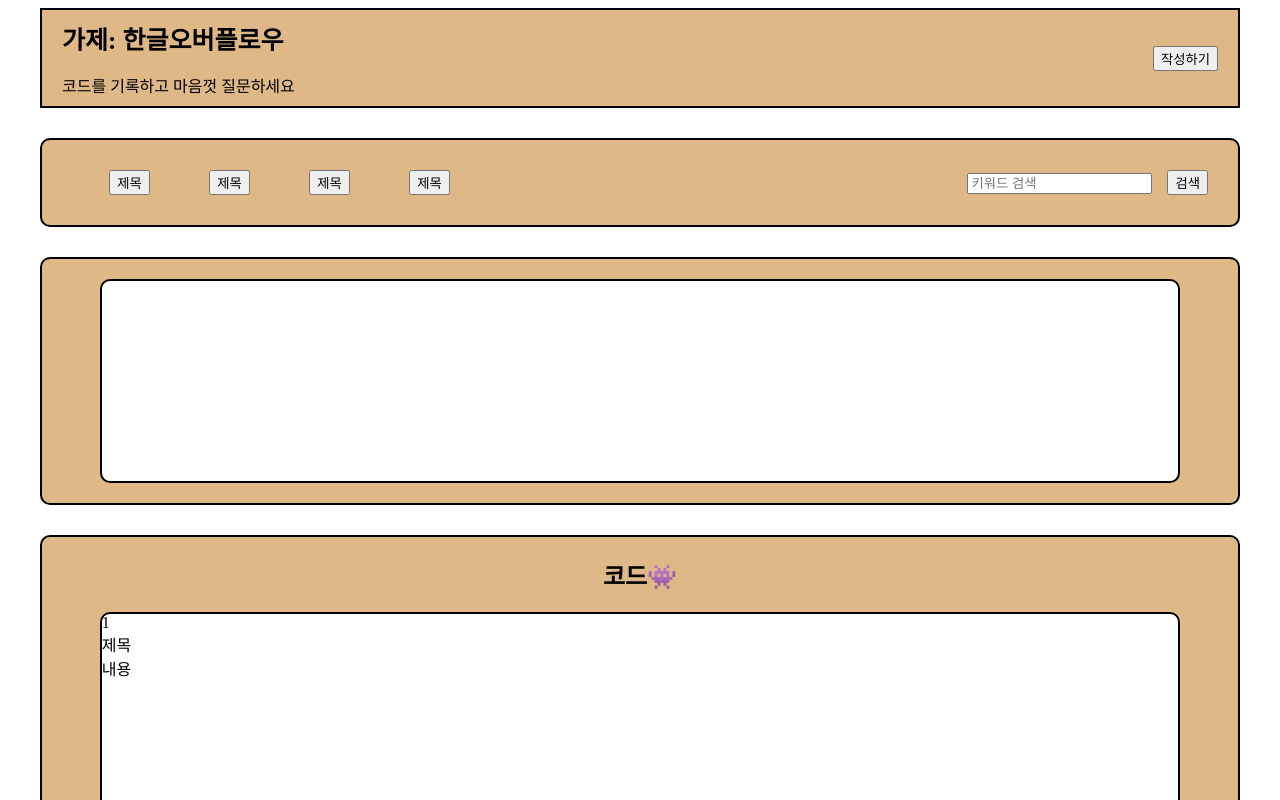
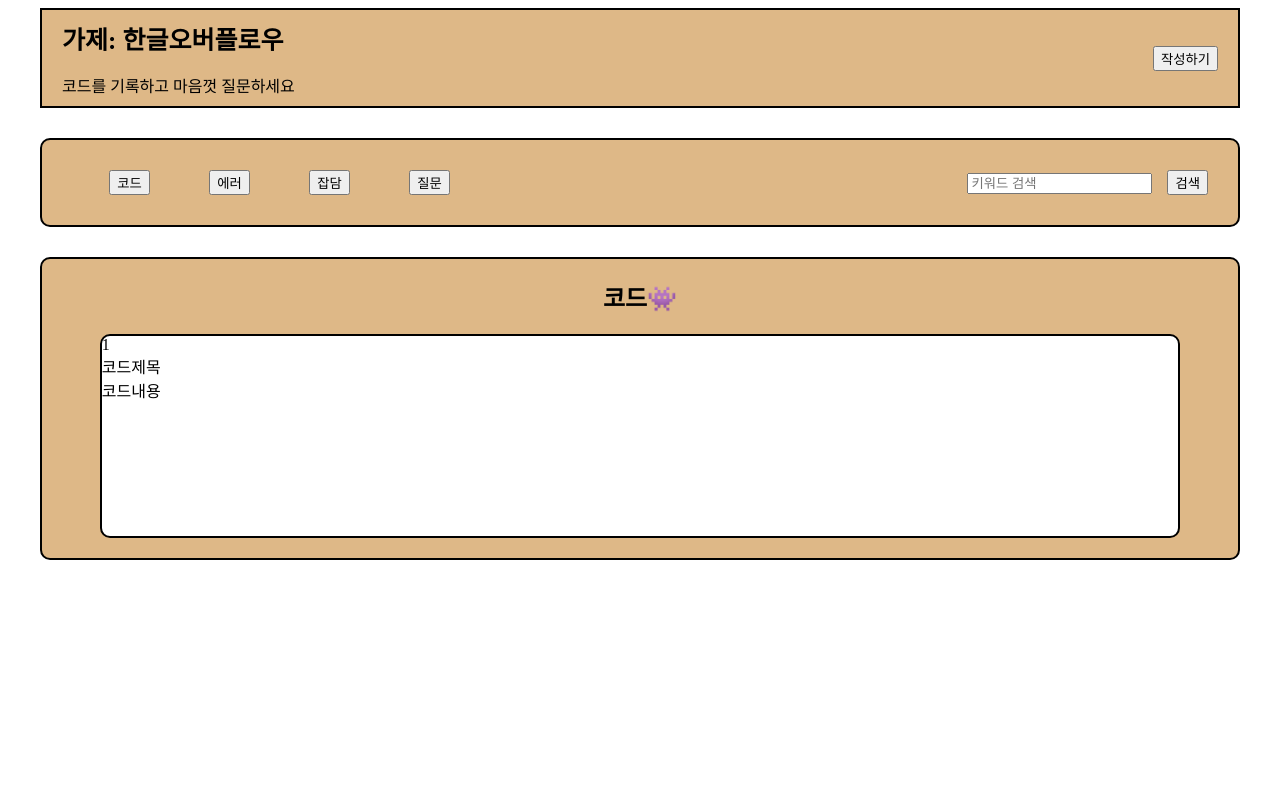
Before and after one commit to kasucco/hanghaeweek6front, a React (Create React App) app: page / in a window 1280 px wide. Shown: the top 800 px of the page. Built offline with nearby package versions, Linux system fonts and the light colour scheme; no server answers; data requests are answered from the project's data file.

Commit message:
Form 수정

```diff
--- a/db.json
+++ b/db.json
@@ -3,32 +3,32 @@
       {
         "id": 1,
         "author": "작성자",
-        "title": "제목",
-        "body": "내용",
+        "title": "코드제목",
+        "body": "코드내용",
         "isDone": false,
         "name": "code"
       },
       {
         "id": 2,
         "author": "작성자",
-        "title": "제목",
-        "body": "내용",
+        "title": "에러제목",
+        "body": "에러내용",
         "isDone": false,
         "name": "error"
       },
       {
         "id": 3,
         "author": "작성자",
-        "title": "제목",
-        "body": "내용",
+        "title": "잡담제목",
+        "body": "잡담내용",
         "isDone": false,
         "name": "chat"
       },
       {
         "id": 4,
         "author": "작성자",
-        "title": "제목",
-        "body": "내용",
+        "title": "질문제목",
+        "body": "질문내용",
         "isDone": false,
         "name": "question"
       }
--- a/src/commponents/Chat.js
+++ /dev/null
@@ -1,25 +0,0 @@
-import styled from "styled-components";
-
-const Chat = (postsData) => {
-    return (
-        <ChatBox>
-            <div>
-                <span>{postsData?.id}</span>
-                <div>{postsData?.title}</div>
-                <div>{postsData?.body}</div>
-            </div>
-        </ChatBox>
-    )
-}
-
-export default Chat;
-
-const ChatBox = styled.div`
-width: 90%;
-height: 200px;
-margin: 20px auto;
-border: 2px solid black;
-border-radius: 10px;
-margin-top: 20px;
-background-color: white;
-`
--- a/src/commponents/Code.js
+++ b/src/commponents/Code.js
@@ -8,8 +8,6 @@ const Code = ({ postsData }) => {
                 <span>{postsData?.id}</span>
                 <div>{postsData?.title}</div>
                 <div>{postsData?.body}</div>
-                {/* Main.Js에서 code.js를 &&연산자를 사용했고 찾아줄때 옵셔널 체이닝을 이용하였다.
-                ?연산자를 사용하지 않았을때 실행이 되지 않았다 */}
             </div>
         </CodeBox>
     )
--- a/src/commponents/Error.js
+++ /dev/null
@@ -1,25 +0,0 @@
-import styled from "styled-components";
-
-const Error = (postsData) => {
-    return (
-        <ErrorBox>
-            <div>
-                <span>{postsData?.id}</span>
-                <div>{postsData?.title}</div>
-                <div>{postsData?.body}</div>
-            </div>
-        </ErrorBox>
-    )
-}
-
-export default Error;
-
-const ErrorBox = styled.div`
-width: 90%;
-height: 200px;
-margin: 20px auto;
-border: 2px solid black;
-border-radius: 10px;
-margin-top: 20px;
-background-color: white;
-`
--- a/src/pages/post/Main.js
+++ b/src/pages/post/Main.js
@@ -4,12 +4,10 @@ import Layout from "../../shared/Layout";
 import { useDispatch, useSelector } from "react-redux";
 import { __getPosts } from "../post/postSlice";
 import Code from "../../commponents/Code";
-import Chat from "../../commponents/Chat";
-import Error from "../../commponents/Error";
-import Question from "../../commponents/Question";
 
 function Main() {
-  const [content, setContent] = useState()
+  const [content, setContent] = useState();
+
   const handleClickButton = (e) => {
     const { name } = e.target;
     setContent(name);
@@ -19,25 +17,20 @@ function Main() {
 
   const selectComponent = {
     code: <Code />,
-    error: <Error />,
-    chat: <Chat />,
-    question: <Question />,
-  }
+  };
   useEffect(() => {
-    setContent("code")
+    setContent("code");
   }, []);
-  console.log()
+  console.log("content", content);
   //버튼을 누른 후 렌더링 시킬 때 selectComponent 변수의 값에 담긴 객체의 key값을 이용하여
   //렌더링시킨다.
-
-
   const dispatch = useDispatch();
-  const { isLoading, error, posts } = useSelector((state) => state.posts);
-  console.log(posts);
-
   useEffect(() => {
     dispatch(__getPosts());
   }, [dispatch]);
+
+  const { isLoading, error, posts } = useSelector((state) => state.posts);
+  console.log("posts", posts);
 
   if (isLoading) {
     return <div>로딩 중...</div>;
@@ -46,22 +39,23 @@ function Main() {
     return <div>{error.message}</div>;
   }
 
-
-
   return (
     <>
       <Layout>
         <Nav>
           <Gnb>
-            {
-              posts.map((data) => {
-                return (
-                  <button onClick={handleClickButton} name={data.name} key={data.id}>
-                    {data.title}
-                  </button>
-                );
-              })
-            }
+            <button onClick={handleClickButton} name="code">
+              코드
+            </button>
+            <button onClick={handleClickButton} name="error">
+              에러
+            </button>
+            <button onClick={handleClickButton} name="chat">
+              잡담
+            </button>
+            <button onClick={handleClickButton} name="question">
+              질문
+            </button>
           </Gnb>
           <div>
             <input placeholder="키워드 검색"></input>
@@ -69,14 +63,26 @@ function Main() {
           </div>
         </Nav>
       </Layout>
-      {content && <List>{selectComponent[content]}</List>}
 
       <List>
         <div>
-          <h2>코드👾</h2>
-          {posts.map(
-            (post) => <Code key={post.id} postsData={post} />
-          )}
+          <div>
+            {" "}
+            {content == "code" ? (
+              <h2>코드👾</h2>
+            ) : content == "error" ? (
+              <h2>에러👾</h2>
+            ) : content == "chat" ? (
+              <h2>잡담👾</h2>
+            ) : (
+              <h2>질문👾</h2>
+            )}{" "}
+          </div>
+          {posts.map((post) => {
+            if (content === post.name) {
+              return <Code key={post.id} postsData={post} />;
+            }
+          })}
         </div>
       </List>
     </>
@@ -117,5 +123,7 @@ const List = styled.div`
   box-sizing: border-box;
   border-radius: 10px;
   background-color: #deb887;
-  h2{text-align: center}
+  h2 {
+    text-align: center;
+  }
 `;
--- a/src/pages/post/MainCopy.js
+++ /dev/null
@@ -1,221 +0,0 @@
-import React, { useEffect, useState } from "react";
-import styled from "styled-components";
-import Layout from "../../shared/Layout";
-import { useDispatch, useSelector } from "react-redux";
-import { __getPosts } from "../post/postSlice";
-import Code from "../../commponents/Code";
-import Chat from "../../commponents/Chat";
-import Error from "../../commponents/Error";
-import Question from "../../commponents/Question";
-
-function Main() {
-  const [content, setContent] = useState();
-
-  const handleClickButton = (e) => {
-    const { name } = e.target;
-    setContent(name);
-  };
-  //버튼을 누르면 해당 함수를 실행하며 버튼을 눌렸을때 map()함수로 돌린 data.name을 name에 할당하여
-  // 이벤트 메소드를 이용하여 name값을 담는다. 그리고 나서 setContent에 name을 담고 content에 담는다.
-
-  const selectComponent = {
-    code: <Code />,
-    error: <Error />,
-    chat: <Chat />,
-    question: <Question />,
-  };
-  useEffect(() => {
-    setContent("code");
-  }, []);
-  console.log("content", content);
-  //버튼을 누른 후 렌더링 시킬 때 selectComponent 변수의 값에 담긴 객체의 key값을 이용하여
-  //렌더링시킨다.
-  const dispatch = useDispatch();
-  useEffect(() => {
-    dispatch(__getPosts());
-  }, [dispatch]);
-
-  const { isLoading, error, posts } = useSelector((state) => state.posts);
-  console.log("posts", posts);
-
-  if (isLoading) {
-    return <div>로딩 중...</div>;
-  }
-  if (error) {
-    return <div>{error.message}</div>;
-  }
-
-  return (
-    <>
-      <Layout>
-        <Nav>
-          <Gnb>
-            <button onClick={handleClickButton} name="code">
-              코드
-            </button>
-            <button onClick={handleClickButton} name="error">
-              에러
-            </button>
-            <button onClick={handleClickButton} name="chat">
-              잡담
-            </button>
-            <button onClick={handleClickButton} name="question">
-              질문
-            </button>
-          </Gnb>
-          <div>
-            <input placeholder="키워드 검색"></input>
-            <button>검색</button>
-          </div>
-        </Nav>
-      </Layout>
-
-      <List>
-        <div>
-          <h2>코드👾</h2>
-          {posts.map((post) => {
-            if (content == post.name) {
-              return <Code key={post.id} postsData={post} />;
-            }
-          })}
-        </div>
-      </List>
-    </>
-  );
-}
-
-export default Main;
-
-const Nav = styled.div`
-  display: flex;
-  justify-content: space-between;
-  > div > button {
-    margin-left: 15px;
-  }
-`;
-
-const Gnb = styled.div`
-  width: 400px;
-  display: flex;
-  justify-content: space-around;
-  font-size: 20px;
-
-  div {
-    width: 100px;
-    text-align: center;
-    border-radius: 15px;
-    cursor: pointer;
-  }
-  div:hover {
-    background-color: darkgray;
-  }
-`;
-
-const List = styled.div`
-  width: 1200px;
-  margin: 30px auto;
-  border: 2px solid black;
-  box-sizing: border-box;
-  border-radius: 10px;
-  background-color: #deb887;
-  h2 {
-    text-align: center;
-  }
-`;
-
-// import React, { useEffect, useState } from "react";
-// import styled from "styled-components";
-// import Layout from "../../shared/Layout";
-// import { useDispatch, useSelector } from "react-redux";
-// import { __getPosts } from "./postSlice";
-// import Code from "../../commponents/Code";
-// // import { acyncGetPostsCopy } from "./postSlice";
-
-// function MainCopy() {
-//   const dispatch = useDispatch();
-//   const posts = useSelector((state) => state.posts.posts);
-//   console.log(posts);
-//   // const onclickHandler = (navNumber) => {
-//   //   dispatch(acyncGetPostsCopy(navNumber));
-//   // };
-//   console.log(posts);
-//   useEffect(() => {
-//     dispatch(__getPosts());
-//   }, [dispatch]);
-
-//   // if (isLoading) {
-//   //   return <div>로딩 중...</div>;
-//   // }
-//   // if (error) {
-//   //   return <div>{error.message}</div>;
-//   // }
-
-//   return (
-//     <>
-//       <Layout>
-//         <Nav>
-//           <Gnb>
-//             {/* <div onClick={() => onclickHandler(Number(1))}>코드</div> */}
-//             <div>에러</div>
-//             <div>잡담</div>
-//             <div>질문</div>
-//           </Gnb>
-//           <div>
-//             <input placeholder="키워드 검색"></input>
-//             <button>검색</button>
-//           </div>
-//         </Nav>
-//       </Layout>
-//       <List>
-//         <div>
-//           <h2>코드👾</h2>
-//           {posts.map((post) => {
-//             return (
-//               <div key={posts.categoryId}>
-//                 <div>{post.categoryId}</div>
-//                 <div>{post.title}</div>
-//                 <div>{post.content}</div>
-//               </div>
-//             );
-//           })}
-//         </div>
-//       </List>
-//     </>
-//   );
-// }
-
-// export default MainCopy;
-
-// const Nav = styled.div`
-//   display: flex;
-//   justify-content: space-between;
-//   > div > button {
-//     margin-left: 15px;
-//   }
-// `;
-
-// const Gnb = styled.div`
-//   width: 400px;
-//   display: flex;
-//   justify-content: space-around;
-//   font-size: 20px;
-
-//   div {
-//     width: 100px;
-//     text-align: center;
-//     border-radius: 15px;
-//     cursor: pointer;
-//   }
-//   div:hover {
-//     background-color: darkgray;
-//   }
-// `;
-
-// const List = styled.div`
-//   width: 1200px;
-//   margin: 30px auto;
-//   border: 2px solid black;
-//   box-sizing: border-box;
-//   border-radius: 10px;
-//   background-color: #deb887;
-// `;
--- a/src/shared/Router.js
+++ b/src/shared/Router.js
@@ -7,14 +7,13 @@ import Mypage from "../pages/mypage/Mypage";
 import Main from "../pages/post/Main";
 import Modify from "../pages/post/Modify";
 import Form from "../pages/post/Form";
-import MainCopy from "../pages/post/MainCopy";
+
 
 function Router() {
   return (
     <BrowserRouter>
       <Routes>
         <Route path="/" element={<Main />} />
-        <Route path="/maincopy" element={<MainCopy />} />
         <Route path="/detail/:id" element={<Detail />} />
         <Route path="/form" element={<Form />} />
         <Route path="/modify" element={<Modify />} />
```
Also changed, not shown: src/commponents/List.js (deleted, +0 -33 lines), src/commponents/Question.js (deleted, +0 -25 lines).
